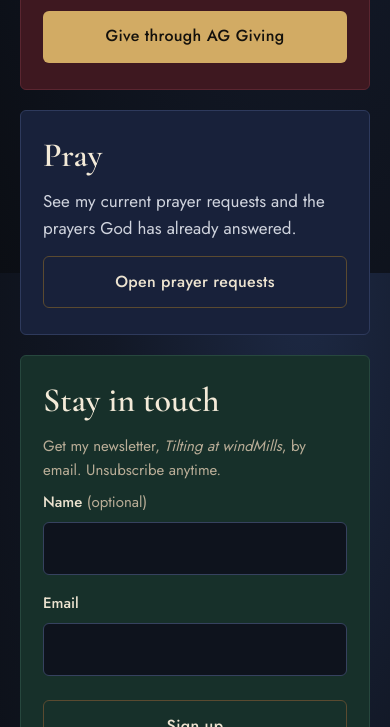
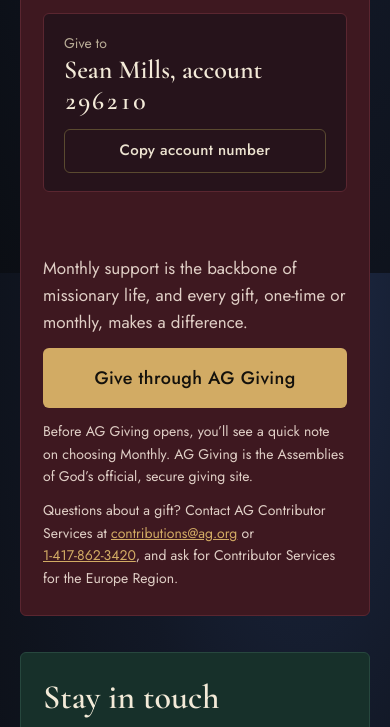
Before and after one commit to millsonmission/millsonmission.github.io, a plain HTML site: page partnership/index.html in a window 390 px wide. Shown: the part 571-1298 px from the top of the page. Drawn offline with nearby package versions, Linux system fonts and the light colour scheme.

Commit message:
Add files via upload

```diff
--- a/css/site.css
+++ b/css/site.css
@@ -119,6 +119,40 @@
 .facts li { padding: 14px 0; border-top: 1px solid var(--navy-line); color: var(--ivory-300); }
 
 
+/* ---------- Partnership: Give ---------- */
+.give-panel { display: grid; grid-template-columns: repeat(auto-fit, minmax(300px, 1fr)); gap: 28px 48px; padding: 40px; align-items: start; }
+.give-panel h2 { font-size: 44px; }
+.give-copy { display: flex; flex-direction: column; gap: 14px; }
+.give-copy p { flex-grow: 0; }
+.account { display: flex; flex-wrap: wrap; align-items: center; justify-content: space-between; gap: 12px 20px; padding: 18px 20px; background: rgba(11, 14, 20, 0.45); border: 1px solid var(--burgundy-line); border-radius: var(--radius); }
+.account-label { display: block; font-size: 14px; color: var(--muted-400); }
+.account-value { display: block; font: 600 26px/1.2 var(--font-display); color: var(--ivory-100); }
+.account-value #acct { font-variant-numeric: tabular-nums; letter-spacing: 0.04em; }
+.account-copy { min-height: 44px; font-size: 15px; }
+.account-status { min-height: 1.4em; font-size: 15px; color: var(--muted-400); }
+.give-actions { display: flex; flex-direction: column; gap: 12px; }
+.give-actions .btn { width: 100%; }
+.give-actions .btn-primary { min-height: 60px; font-size: 18px; }
+.secure-note { font-size: 14px; color: var(--muted-400); }
+.touch-panel { max-width: 560px; }
+.give-actions p { color: #e0cfc6; }
+
+/* ---------- Give reminder pop-up ---------- */
+.give-dialog { width: min(560px, calc(100vw - 32px)); max-height: calc(100dvh - 32px); padding: 0; border: 1px solid var(--brass-line); border-radius: var(--radius); background: var(--navy-700); color: var(--ivory-300); }
+.give-dialog::backdrop { background: rgba(5, 7, 11, 0.78); }
+.give-dialog-body { padding: 30px 30px 24px; display: flex; flex-direction: column; gap: 14px; font-size: 17px; }
+.give-dialog-title { font: italic 500 28px/1.2 var(--font-display); color: var(--brass-400); }
+.give-dialog-steps { margin: 0; padding-left: 1.3em; display: flex; flex-direction: column; gap: 10px; }
+.give-dialog-steps strong, .give-dialog-account strong { color: var(--ivory-100); font-weight: 500; }
+.give-dialog-account { display: flex; flex-wrap: wrap; align-items: center; justify-content: space-between; gap: 10px 16px; padding: 14px 16px; background: rgba(11, 14, 20, 0.5); border: 1px solid var(--navy-line); border-radius: var(--radius); }
+.give-dialog-account .btn { min-height: 44px; font-size: 15px; }
+.give-dialog-status { min-height: 1.3em; font-size: 15px; color: var(--muted-400); }
+.give-dialog-actions { display: grid; grid-template-columns: 2fr 1fr; gap: 10px; }
+.give-dialog-actions .btn { width: 100%; }
+.give-dialog-fine { font-size: 13px; color: var(--muted-400); }
+.give-dialog-fine a, .give-help a { color: var(--brass-400); white-space: nowrap; }
+@media (max-width: 480px) { .give-dialog-body { padding: 24px 20px 20px; } .give-dialog-actions { grid-template-columns: 1fr; } }
+
 /* ---------- Partners ---------- */
 .partners { display: flex; flex-wrap: wrap; gap: 28px 48px; align-items: center; }
 .partner-logo { display: inline-flex; align-items: center; min-height: 52px; padding: 4px 0; }
@@ -153,6 +187,8 @@
   .doors { grid-template-columns: repeat(2, minmax(0, 1fr)); }
 }
 @media (max-width: 600px) {
+  .give-panel { padding: 26px 22px; }
+  .give-panel h2 { font-size: 36px; }
   body { font-size: 17px; }
   .site-header { padding: 16px 20px; }
   .page { padding: 40px 20px 64px; gap: 36px; }
--- /dev/null
+++ b/js/give.js
@@ -0,0 +1,71 @@
+// Give reminder: every link to AG Giving opens this short note first.
+// The account number lives here only. Change it here and every page updates.
+(function () {
+  var ACCOUNT = '296210';
+  var GIVING_URL = 'https://giving.ag.org/donate';
+  window.MOM_ACCOUNT = ACCOUNT;
+
+  var supportsDialog = typeof HTMLDialogElement === 'function' && 'showModal' in document.createElement('dialog');
+  if (!supportsDialog) return; // Older browsers just follow the link normally.
+
+  var dlg = document.createElement('dialog');
+  dlg.className = 'give-dialog';
+  dlg.setAttribute('aria-labelledby', 'giveDlgTitle');
+  dlg.innerHTML =
+    '<div class="give-dialog-body">' +
+      '<p class="give-dialog-title" id="giveDlgTitle">A word before you ride on</p>' +
+      '<p>Thank you for giving. AG Giving’s form has two quirks worth knowing:</p>' +
+      '<ol class="give-dialog-steps">' +
+        '<li><strong>To give monthly, choose “Monthly.”</strong> The form starts on a one-time gift, and the Monthly option sits further down among the other choices. AG calls monthly support a <em>Faith Promise</em>.</li>' +
+        '<li><strong>If the form shows an error, check Monthly again before you submit.</strong> Fixing an error can quietly switch it back to one-time.</li>' +
+      '</ol>' +
+      '<div class="give-dialog-account">' +
+        '<span>Give to <strong>Sean Mills</strong>, account <strong class="give-acct"></strong></span>' +
+        '<button type="button" class="btn btn-secondary give-copy">Copy number</button>' +
+      '</div>' +
+      '<p class="give-dialog-status" role="status"></p>' +
+      '<div class="give-dialog-actions">' +
+        '<a class="btn btn-primary give-continue" target="_blank" rel="noopener">Continue to AG Giving</a>' +
+        '<button type="button" class="btn btn-secondary give-cancel">Not now</button>' +
+      '</div>' +
+      '<p class="give-dialog-fine">AG Giving is the Assemblies of God’s official, secure giving site. It opens in a new tab.</p>' +
+      '<p class="give-dialog-fine">Questions about a gift? Contact AG Contributor Services at <a href="mailto:contributions@ag.org">contributions@ag.org</a> or <a href="tel:+14178623420">1-417-862-3420</a>, and ask for Contributor Services for the Europe Region.</p>' +
+    '</div>';
+
+  function attach() {
+    document.body.appendChild(dlg);
+    dlg.querySelector('.give-acct').textContent = ACCOUNT;
+    var cont = dlg.querySelector('.give-continue');
+    var status = dlg.querySelector('.give-dialog-status');
+
+    dlg.querySelector('.give-cancel').addEventListener('click', function () { dlg.close(); });
+    cont.addEventListener('click', function () { setTimeout(function () { dlg.close(); }, 50); });
+    dlg.addEventListener('click', function (e) { if (e.target === dlg) dlg.close(); }); // tap outside closes
+
+    dlg.querySelector('.give-copy').addEventListener('click', async function () {
+      var ok = false;
+      try { await navigator.clipboard.writeText(ACCOUNT); ok = true; }
+      catch (e) {
+        try {
+          var t = document.createElement('textarea');
+          t.value = ACCOUNT; t.setAttribute('readonly', ''); t.style.position = 'absolute'; t.style.left = '-9999px';
+          document.body.appendChild(t); t.select(); ok = document.execCommand('copy'); document.body.removeChild(t);
+        } catch (e2) { ok = false; }
+      }
+      status.textContent = ok ? 'Copied. Paste it on AG Giving if it asks which missionary.' : 'Please note account ' + ACCOUNT + '.';
+    });
+
+    document.addEventListener('click', function (e) {
+      var a = e.target.closest && e.target.closest('a[href^="https://giving.ag.org"]');
+      if (!a || dlg.contains(a)) return;
+      e.preventDefault();
+      cont.href = a.getAttribute('href') || GIVING_URL;
+      status.textContent = '';
+      dlg.showModal();
+      cont.focus();
+    });
+  }
+
+  if (document.readyState === 'loading') document.addEventListener('DOMContentLoaded', attach);
+  else attach();
+})();
--- a/partnership/index.html
+++ b/partnership/index.html
@@ -27,18 +27,29 @@
       <h1 class="page-title">Partnership</h1>
       <p class="lede">It’s only through the grace of God, and your love, hard work, prayer and financial support, that I’m able to go and do what God has called me to do. Thank you.</p>
     </div>
-    <div class="grid-3">
-      <section class="panel panel--give">
-        <h2>Give</h2>
+
+    <section class="panel panel--give give-panel" aria-labelledby="giveHeading">
+      <div class="give-copy">
+        <h2 id="giveHeading">Give</h2>
         <p>I’m a fully appointed missionary with Assemblies of God World Missions. Gifts through AG Giving can be tax-deductible.</p>
+        <div class="account">
+          <div>
+            <span class="account-label">Give to</span>
+            <span class="account-value">Sean Mills, account <span id="acct"></span></span>
+          </div>
+          <button class="btn btn-secondary account-copy" id="copyAcct" type="button">Copy account number</button>
+        </div>
+        <p class="account-status" id="copyStatus" role="status"></p>
+      </div>
+      <div class="give-actions">
+        <p>Monthly support is the backbone of missionary life, and every gift, one-time or monthly, makes a difference.</p>
         <a class="btn btn-primary" href="https://giving.ag.org/donate" target="_blank" rel="noopener">Give through AG Giving</a>
+        <p class="secure-note">Before AG Giving opens, you’ll see a quick note on choosing Monthly. AG Giving is the Assemblies of God’s official, secure giving site.</p>
+        <p class="secure-note give-help">Questions about a gift? Contact AG Contributor Services at <a href="mailto:contributions@ag.org">contributions@ag.org</a> or <a href="tel:+14178623420">1-417-862-3420</a>, and ask for Contributor Services for the Europe Region.</p>
+      </div>
     </section>
-      <section class="panel panel--pray">
-        <h2>Pray</h2>
-        <p>See my current prayer requests and the prayers God has already answered.</p>
-        <a class="btn btn-secondary" href="/pray/">Open prayer requests</a>
-      </section>
-      <section class="panel panel--touch" aria-labelledby="touchHeading">
+
+    <section class="panel panel--touch touch-panel" aria-labelledby="touchHeading">
       <h2 id="touchHeading">Stay in touch</h2>
       <form class="form" id="signupForm" novalidate>
         <p class="hint">Get my newsletter, <em>Tilting at windMills</em>, by email. Unsubscribe anytime.</p>
@@ -52,7 +63,7 @@
         <p class="status" id="suStatus" role="status"></p>
       </form>
     </section>
-    </div>
+
     <section class="intro" aria-labelledby="partnersHeading">
       <h2 class="heading" id="partnersHeading">Serving with</h2>
       <div class="partners">
@@ -70,6 +81,7 @@
       <a href="/privacy/">Privacy</a>
     </nav>
   </footer>
+  <script src="/js/give.js"></script>
   <script src="/js/config.js"></script>
   <script src="/js/forms.js"></script>
   <script>
@@ -109,5 +121,27 @@
       });
     })();
   </script>
+  <script>
+    // The account number comes from /js/give.js.
+    (function () {
+      var ACCOUNT = window.MOM_ACCOUNT || '296210';
+      var acctEl = document.getElementById('acct');
+      var btn = document.getElementById('copyAcct');
+      var status = document.getElementById('copyStatus');
+      acctEl.textContent = ACCOUNT;
+      btn.addEventListener('click', async function () {
+        var ok = false;
+        try { await navigator.clipboard.writeText(ACCOUNT); ok = true; }
+        catch (e) {
+          try {
+            var t = document.createElement('textarea');
+            t.value = ACCOUNT; t.setAttribute('readonly', ''); t.style.position = 'absolute'; t.style.left = '-9999px';
+            document.body.appendChild(t); t.select(); ok = document.execCommand('copy'); document.body.removeChild(t);
+          } catch (e2) { ok = false; }
+        }
+        status.textContent = ok ? 'Copied. Paste it on AG Giving if it asks which missionary.' : 'Account ' + ACCOUNT + '. Copying didn’t work here, so please note it down.';
+      });
+    })();
+  </script>
 </body>
 </html>
```
Also changed, not shown: about/index.html (+1 -0 lines), index.html (+1 -0 lines), pray/index.html (+1 -0 lines), privacy/index.html (+1 -0 lines), roles/index.html (+1 -0 lines), assets/logos/agwm-white.png, assets/logos/imm-white.png. Lines whose indentation alone changed are shown as unchanged.
